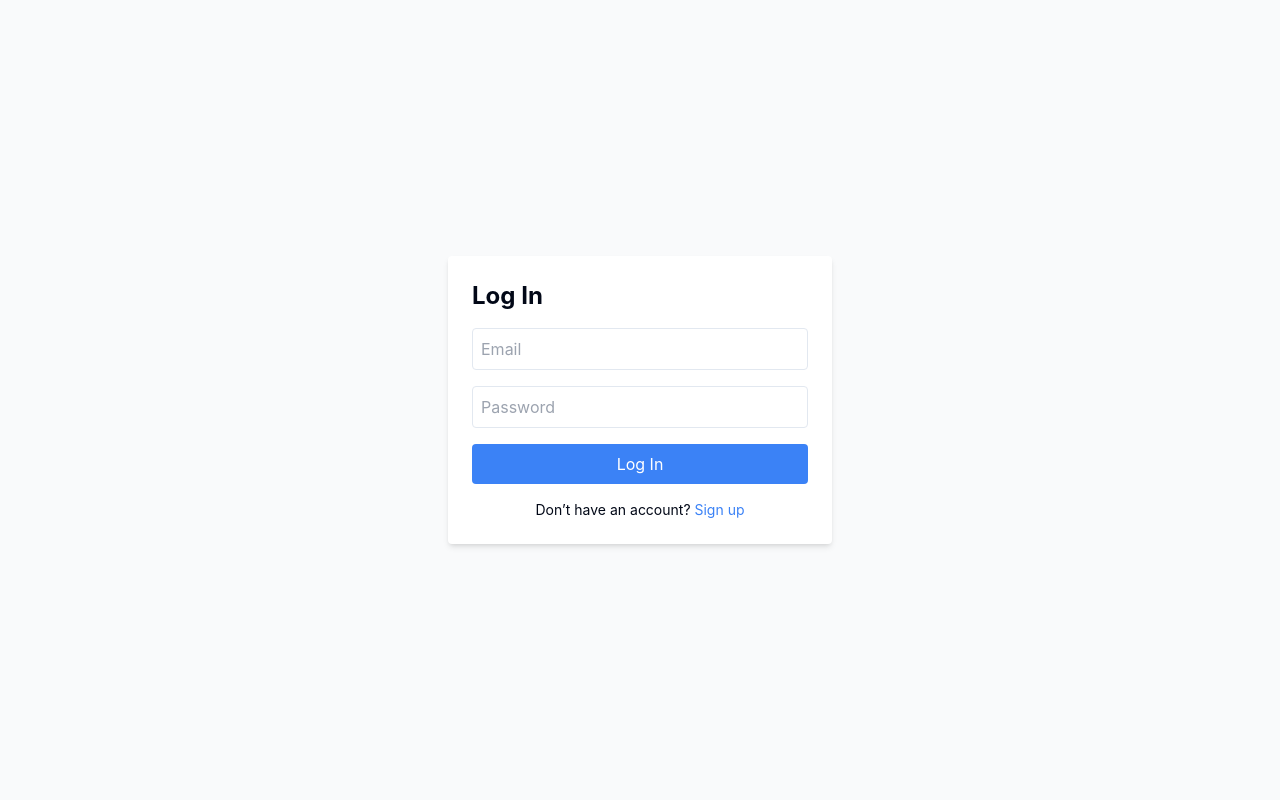
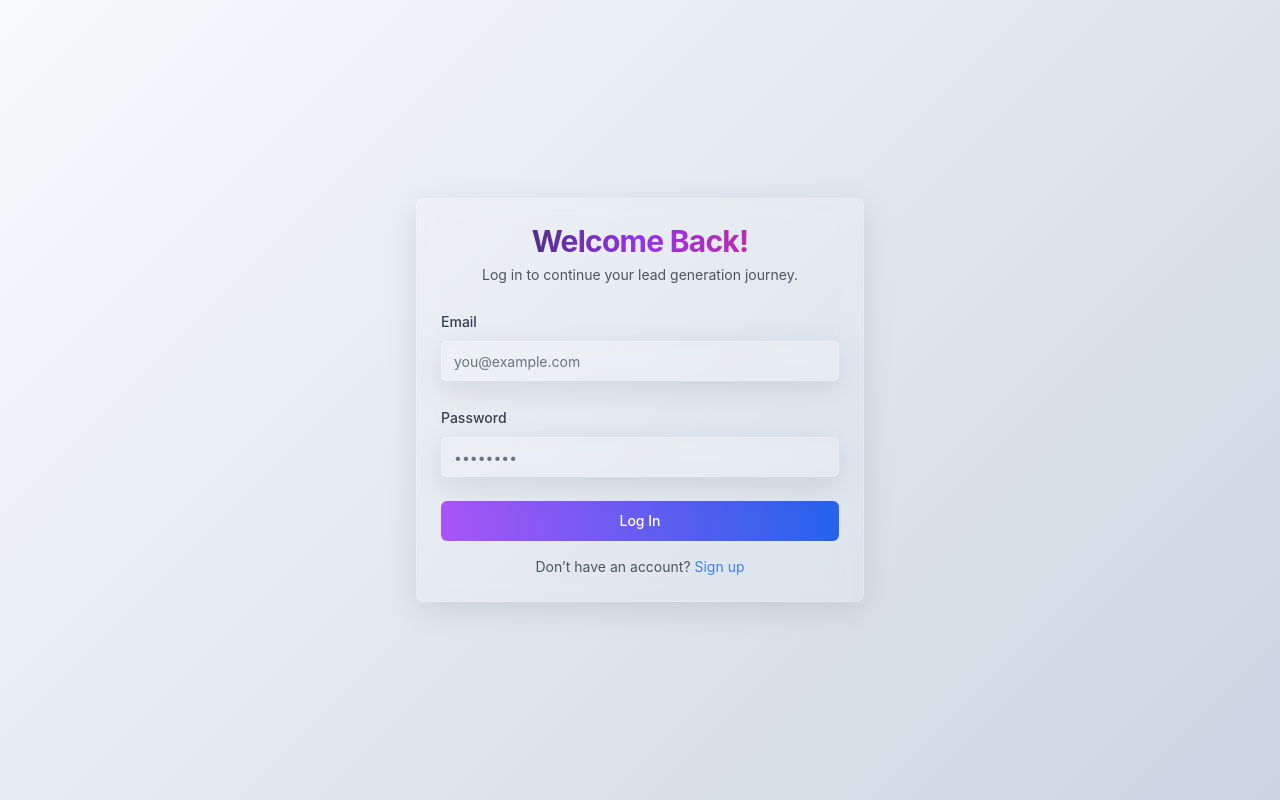
Before and after one commit to Lukkhaghungroo/insta-hunt-withakashagrawal-7d2bae23, a React (Vite) app: page /login in a window 1280 px wide. Built offline with nearby package versions, Linux system fonts and the light colour scheme.

Commit message:
Update Login.tsx UI Update

```diff
--- a/src/pages/Login.tsx
+++ b/src/pages/Login.tsx
@@ -1,6 +1,10 @@
 import { useState } from 'react';
 import { useNavigate } from 'react-router-dom';
 import { supabase } from '@/integrations/supabase/client';
+import { Button } from '@/components/ui/button';
+import { Input } from '@/components/ui/input';
+import { Card, CardContent, CardHeader, CardTitle, CardDescription } from '@/components/ui/card';
+import { Label } from '@/components/ui/label';
 
 export default function Login() {
   const navigate = useNavigate();
@@ -22,54 +26,69 @@ export default function Login() {
     if (error) {
       setMessage(error.message);
     } else {
-      navigate('/'); // redirect to home
+      navigate('/');
     }
     setLoading(false);
   };
 
   return (
-    <div className="flex items-center justify-center min-h-screen bg-gray-50">
-      <form
-        onSubmit={handleLogin}
-        className="bg-white p-6 rounded shadow-md w-96 space-y-4"
-      >
-        <h1 className="text-2xl font-bold">Log In</h1>
+    <div className="flex items-center justify-center min-h-screen">
+      <Card className="w-full max-w-md glass border-white/20 dark:border-white/20 border-gray-200">
+        <CardHeader className="text-center">
+          <CardTitle className="text-3xl font-bold bg-gradient-to-r from-gray-800 via-purple-600 to-pink-600 dark:from-white dark:via-purple-200 dark:to-pink-200 bg-clip-text text-transparent gothic-glow">
+            Welcome Back!
+          </CardTitle>
+          <CardDescription className="text-gray-600 dark:text-white/70 mt-2">
+            Log in to continue your lead generation journey.
+          </CardDescription>
+        </CardHeader>
+        <CardContent>
+          <form onSubmit={handleLogin} className="space-y-6">
+            {message && <p className="text-sm text-red-500 text-center">{message}</p>}
 
-        {message && <p className="text-sm text-red-500">{message}</p>}
-
-        <input
+            <div className="space-y-2">
+              <Label htmlFor="email" className="text-sm font-medium text-gray-700 dark:text-white/90">Email</Label>
+              <Input
+                id="email"
                 type="email"
-          placeholder="Email"
-          className="w-full border p-2 rounded"
+                placeholder="you@example.com"
                 value={email}
                 onChange={(e) => setEmail(e.target.value)}
+                className="w-full glass border-gray-300 dark:border-white/30 text-gray-800 dark:text-white placeholder:text-gray-500 dark:placeholder:text-white/50"
                 required
               />
+            </div>
 
-        <input
+            <div className="space-y-2">
+              <Label htmlFor="password" className="text-sm font-medium text-gray-700 dark:text-white/90">Password</Label>
+              <Input
+                id="password"
                 type="password"
-          placeholder="Password"
-          className="w-full border p-2 rounded"
+                placeholder="••••••••"
                 value={password}
                 onChange={(e) => setPassword(e.target.value)}
+                className="w-full glass border-gray-300 dark:border-white/30 text-gray-800 dark:text-white placeholder:text-gray-500 dark:placeholder:text-white/50"
                 required
               />
+            </div>
 
-        <button
+            <Button
               type="submit"
-          className="w-full bg-blue-500 text-white py-2 rounded"
+              className="w-full bg-gradient-to-r from-purple-500 to-blue-600 hover:from-purple-600 hover:to-blue-700 text-white font-medium py-2.5"
               disabled={loading}
             >
               {loading ? 'Logging in...' : 'Log In'}
-        </button>
+            </Button>
+          </form>
 
-        <p className="text-sm text-center">
+          <p className="text-sm text-center text-gray-600 dark:text-white/70 mt-4">
             Don’t have an account?{' '}
-          <a href="/signup" className="text-blue-500">
+            <a href="/signup" className="text-blue-500 hover:underline">
               Sign up
             </a>
           </p>
-      </form>
+        </CardContent>
+      </Card>
     </div>
   );
 }
```
Lines whose indentation alone changed are shown as unchanged.
